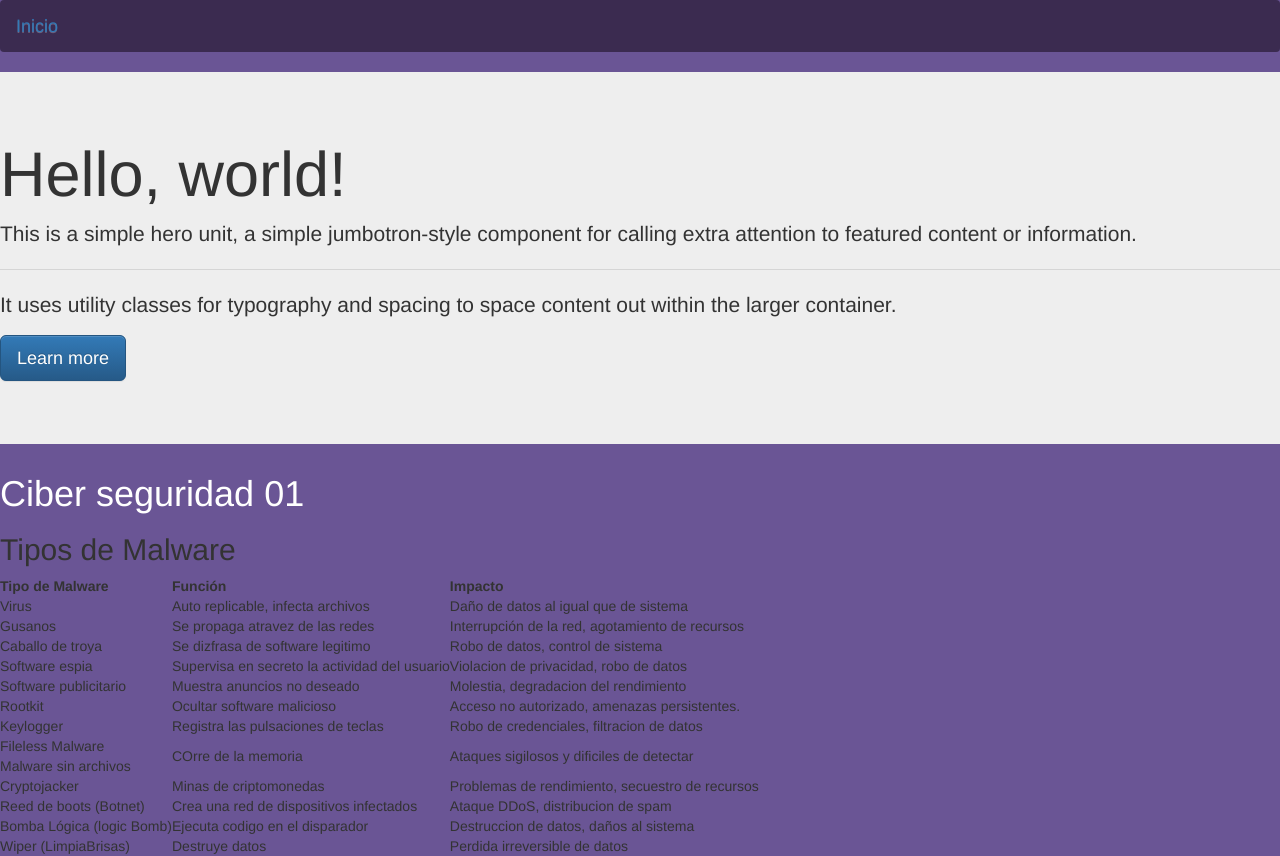
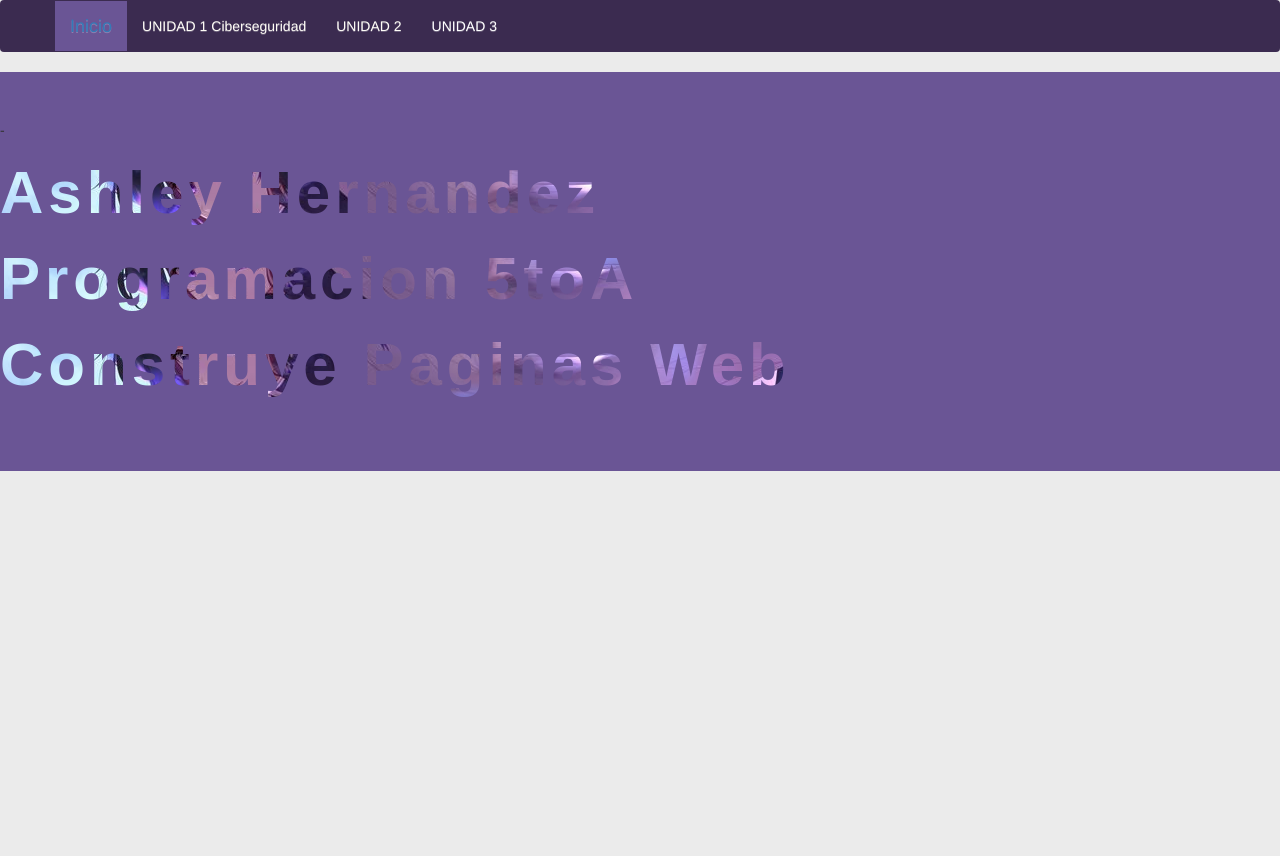
Before and after one commit to Ashley011808/Paginaweb18, a plain HTML site: page index.html in a window 1280 px wide. After the commit the page ends 800 px from the top, so only its background shows below. Drawn offline with nearby package versions, Linux system fonts and the light colour scheme; a web font is replaced by a local one.

Commit message:
index.html

```diff
--- a/index.html
+++ b/index.html
@@ -1,29 +1,19 @@
 <!DOCTYPE html>
 <html lang="en">
   <head>
-    <meta charset="UTF-8">
-    <meta name="viewport" content="width=device-width, initial-scale=1.0">
-
+    <meta charset="UTF-8" />
+    <meta name="viewport" content="width=device-width, initial-scale=1.0" />
 
     <script src="https://ajax.googleapis.com/ajax/libs/jquery/1.11.2/jquery.min.js"></script>
-    <link rel="stylesheet" href="https://maxcdn.bootstrapcdn.com/bootstrap/3.3.1/css/bootstrap.min.css">
-    <link rel="stylesheet" href="https://maxcdn.bootstrapcdn.com/bootstrap/3.3.1/css/bootstrap-theme.min.css">
+    <link rel="stylesheet" href="https://maxcdn.bootstrapcdn.com/bootstrap/3.3.1/css/bootstrap.min.css"/>
+    <link rel="stylesheet" href="https://maxcdn.bootstrapcdn.com/bootstrap/3.3.1/css/bootstrap-theme.min.css"/>
     <script src="https://maxcdn.bootstrapcdn.com/bootstrap/3.3.1/js/bootstrap.min.js"></script>
-    <link href="https://fonts.cdnfonts.com/css/schnoerkel-caps" rel="stylesheet">
 
+    <link href="https://fonts.cdnfonts.com/css/schnoerkel-caps" rel="stylesheet"/>
 
-    <title>Ashley Hernandez Perales</title>
-
+    <title>Ashley</title>
   </head>
   <body>
-    <style>
-        body{
-            background-color: rgb(209, 172, 235);
-        }
-        h1{
-            color: rgb(255, 255, 255);
-        }
-    </style>
     <style>
         :root{
             --ultra-violet: #6a5595ff;
@@ -34,96 +24,100 @@
           --chocolate-cosmos: #49080dff;
         }
         body{
-          background-color: var(--ultra-violet);
+            background-color: var(--antiflash-white);
         }
+        .gantz-section{
+         position: relative;
+         height: 500px;
+         display: flex;
+         align-items: center;
+         justify-content: center;
+         text-align: center;
+         background:url("fondo.jpg") no-repeat center center/cover;
+        }
+        .gantz-section:after{
+          content: "";
+          position: absolute;
+          top: 0;
+          left: 0;
+          width: 100%;
+          height: 100%;
+          background-color: black;
+          z-index: 1;
+        }
+        .gantz-text{
+          position: relative;
+          z-index: 2;
+        }
+        .gantz-text h1,
+        .gantz-text h3,
+        .gantz-text p{
+          font-family: 'Bowlby One SC', sans-serif;
+          font-size: 60px;
+          font-weight: bold;
+
+          background: url("fondo.jpg") no-repeat center center/cover;
+          -webkit-background-clip:text;
+          -webkit-text-fill-color:transparent;
+          background-clip: text;
+          letter-spacing: 5px;
+
+        }
+
     </style>
-<nav class="navbar navbar-light" style="background-color: var(--russian-violet);"
+    <!--ESTA PARTE ES LA BARRA SOLAMENTE DEL COLOR QUE USTEDES DECIDAN, LA APARTE DEL "VAR"-->
+      <nav class="navbar navbar-light" style="background-color: var(--russian-violet);">
 
         <div class="container">
-           <a class="navbar-brand" href="index.html">Inicio</a>
+            <a class="navbar-brand" href="index.html" style="background: var(--ultra-violet);">Inicio</a>
+
+
+      <div class="collapse navbar-collapse" id="navbarNavDropdown">
+        <ul class="nav navbar-nav">
+            <li class="nav-item dropdown">
+                 <a class="nav-link dropdown-toggle" href="unidad1.html"
+                 id="navbarDropdownMenuLink" data-toggle="dropdown" aria-haspopup="true"
+                 aria-expanded="false" style="color: #fffdf7ff;">UNIDAD 1 Ciberseguridad</a>
+                 <div class="dropdown-menu" aria-labelledby="navbarDropdownMenuLink">
+                    <a class="dropdown-item" href="./index1.html">Conceptos</a><br>
+                    <a class="dropdown-item" href="./index2.html">Ataques</a><br>
+                    <a class="dropdown-item" href="./index3.html">Proteccion</a>
                  </div>
+            </li>
+        </ul>
+          <ul class="nav navbar-nav">
+            <li class="nav-item dropdown">
+              <a class="nav-link dropdown-toggle" href="unidad1.html"
+              id="navbarDropdownMenuLink" data-toggle="dropdown" aria-haspopup="true"
+              aria-expanded="false" style="color: #fffdf7ff;">UNIDAD 2</a>
+              <div class="dropdown-menu" aria-labelledby="navbarDropdownMenuLink">
+                <a class="dropdown-item" href="./index4.html">Conceptos</a></br>
+                <a class="dropdown-item" href="./index5.html">Ataques</a></br>
+                <a class="dropdown-item" href="./index6.html">Proteccion</a></br>
+              </div>
+            </li>
+          </ul>
+            <ul class="nav navbar-nav">
+              <li class="nav-item dropdown">
+                <a class="nav-link dropdown-toggle" href="unidad1.html"
+                id="navbarDropdownMenuLink" data-toggle="dropdown" aria-haspopup="true"
+                aria-expanded="false" style="color: white;">UNIDAD 3</a>
+                <div class="dropdown-menu" aria-labelledby="navbarDropdownMenuLink">
+                  <a class="dropdown-item" href="./index7.html">Conceptos</a></br>
+                  <a class="dropdown-item" href="./index8.html">Ataques</a></br>
+                  <a class="dropdown-item" href="./index9.html">Proteccion</a>
+                </div>
+              </li>
+            </ul>
           </nav>
+    <div class="jumbotron"style="background-color: var(--ultra-violet); color: var
+    (--#49080dff);"> -
+      <div class="gantz-text">
+        <h1>Ashley Hernandez</h1>
+        <h3>Programacion 5toA</h3>
+        <p>Construye Paginas Web</p>
 
-    <div class="jumbotron">
-  <h1 class="display-4">Hello, world!</h1>
-  <p class="lead">This is a simple hero unit, a simple jumbotron-style component for calling extra attention to featured content or information.</p>
-  <hr class="my-4">
-  <p>It uses utility classes for typography and spacing to space content out within the larger container.</p>
-  <p class="lead">
-    <a class="btn btn-primary btn-lg" href="#" role="button">Learn more</a>
-  </p>
       </div>
-
-<h1>Ciber seguridad 01</h1>
-<h2>Tipos de Malware</h2>
-
-<table>
-    <tr>
-        <th>Tipo de Malware</th>
-        <th>Función</th>
-        <th>Impacto</th>
-    </tr>
-    <tr>
-        <td>Virus</td>
-        <td>Auto replicable, infecta archivos</td>
-        <td>Daño de datos al igual que de sistema</td>
-    </tr>
-    <tr>
-        <td>Gusanos</td>
-        <td>Se propaga atravez de las redes</td>
-        <td>Interrupción de la red, agotamiento de recursos</td>
-    </tr>
-    <tr>
-        <td>Caballo de troya</td>
-        <td>Se dizfrasa de software legitimo</td>
-        <td>Robo de datos, control de sistema</td>
-    </tr>
-    <tr>
-        <td>Software espia</td>
-        <td>Supervisa en secreto la actividad del usuario</td>
-        <td>Violacion de privacidad, robo de datos</td>
-    </tr>
-    <tr>
-        <td>Software publicitario</td>
-        <td>Muestra anuncios no deseado</td>
-        <td>Molestia, degradacion del rendimiento</td>
-    </tr>
-    <tr>
-        <td>Rootkit</td>
-        <td>Ocultar software malicioso</td>
-        <td>Acceso no autorizado, amenazas persistentes.</td>
-    </tr>
-    <tr>
-        <td>Keylogger</td>
-        <td>Registra las pulsaciones de teclas</td>
-        <td>Robo de credenciales, filtracion de datos</td>
-    </tr>
-    <tr>
-        <td>Fileless Malware <br> Malware sin archivos</td>
-        <td>COrre de la memoria</td>
-        <td>Ataques sigilosos y dificiles de detectar</td>
-    </tr>
-    <tr>
-        <td>Cryptojacker</td>
-        <td>Minas de criptomonedas</td>
-        <td>Problemas de rendimiento, secuestro de recursos</td>
-    </tr>
-    <tr>
-        <td>Reed de boots (Botnet)</td>
-        <td>Crea una red de dispositivos infectados</td>
-        <td>Ataque DDoS, distribucion de spam</td>
-    </tr>
-    <tr>
-        <td>Bomba Lógica (logic Bomb)</td>
-        <td>Ejecuta codigo en el disparador</td>
-        <td>Destruccion de datos, daños al sistema</td>
-    </tr>
-    <tr>
-        <td>Wiper (LimpiaBrisas)</td>
-        <td>Destruye datos</td>
-        <td>Perdida irreversible de datos</td>
-    </tr>
-
-</table>
+    </div>
   </body>
 </html>
```
Lines whose indentation alone changed are shown as unchanged.
